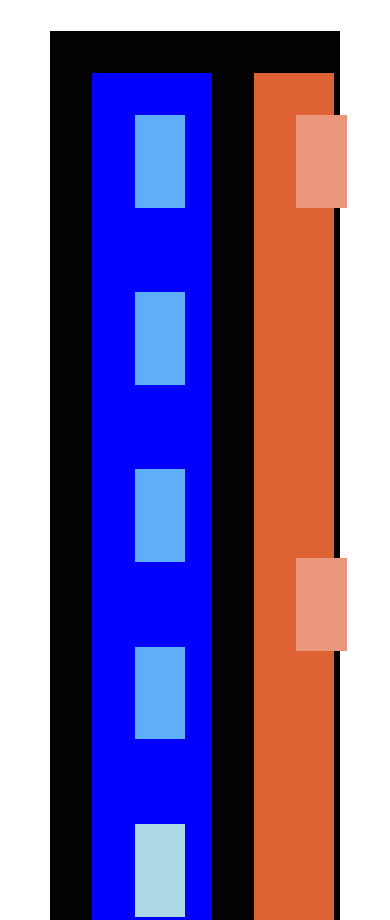
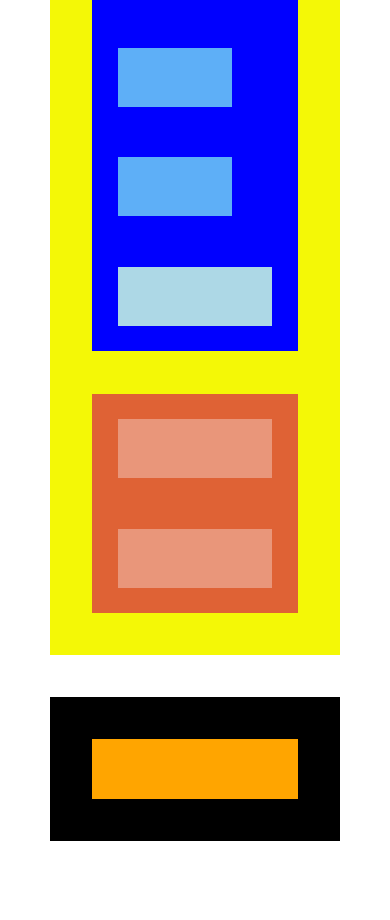
Before and after one commit to plutonet01/test, a plain HTML site: page index.html in a window 390 px wide. Shown: the part 889-1809 px from the top of the page. After the commit the page ends 1772 px from the top, so only its background shows below. Drawn offline with Linux system fonts and the light colour scheme; files that its build step writes are made by us from their sources.

Commit message:
Add files via upload
Nivell 2

```diff
--- a/style.css
+++ b/style.css
@@ -80,3 +80,46 @@ footer {
 .col-10 {width: 83.33%;}
 .col-11 {width: 91.66%;}
 .col-12 {width: 100%;}
+
+@media only screen and (max-width: 768px) {
+
+    main {
+        background-color: rgb(244, 248, 6);
+        padding: 5vh;
+        margin: 5vh;
+    }
+
+    .row>div {
+        height: 3vh;
+        padding: 2vh;
+        margin: 3vh;
+    }
+
+    .row1{
+        display: block;
+    }
+    .marginleft{
+        margin-left: 0px;
+        margin-top: 5vh;
+    }
+
+
+    .col-1 {width: 8.33%;}
+    .col-2 {width: 15.66%;}
+    .col-3 {width: 25%;}
+    .col-4 {width: 33.33%;}
+    .col-45 {width: 100%;}
+    .col-46 {width: 39.4%;}
+    .col-5 {width: 37.66%;}
+    .col-6 {width: 50%;}
+    .col-7 {width: 100%;}
+    .col-8 {width: 66.66%;}
+    .col-9 {width: 75%;}
+    .col-10 {width: 95.33%;}
+    .col-11 {width: 91.66%;}
+    .col-12 {width: 100%;}
+
+    footer {
+      padding: 2vh;
+    }
+  }
```
